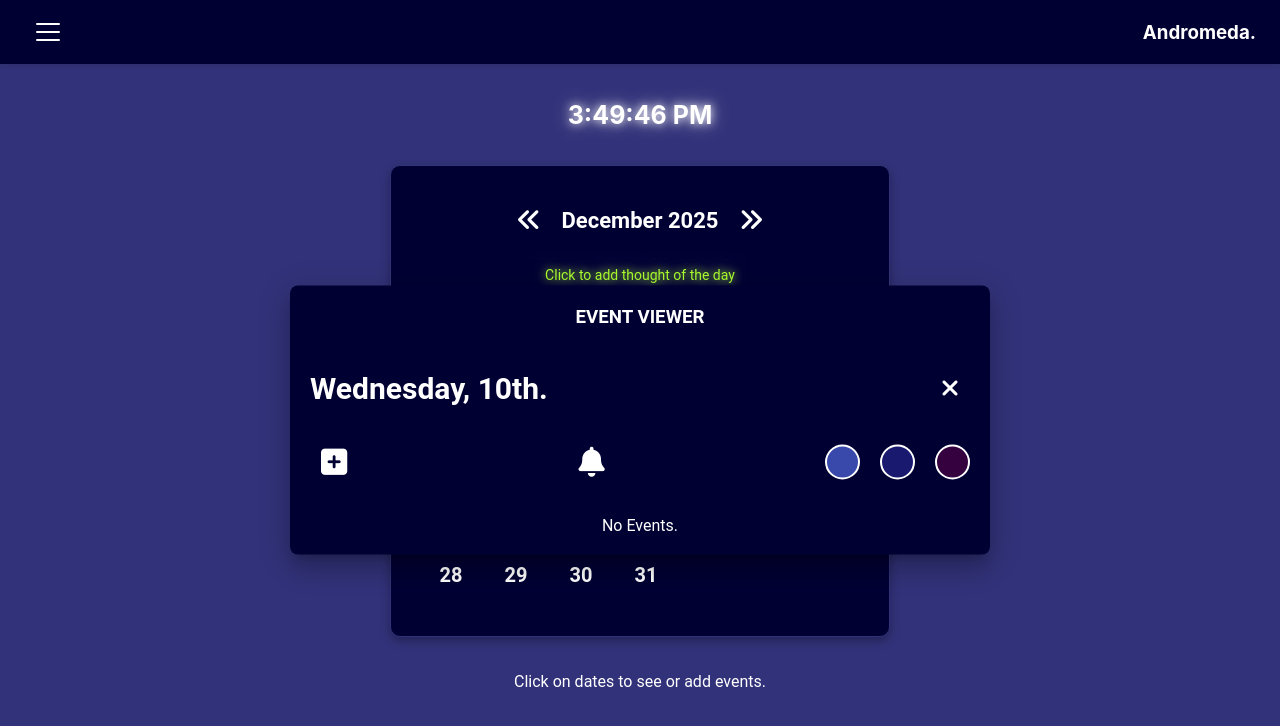
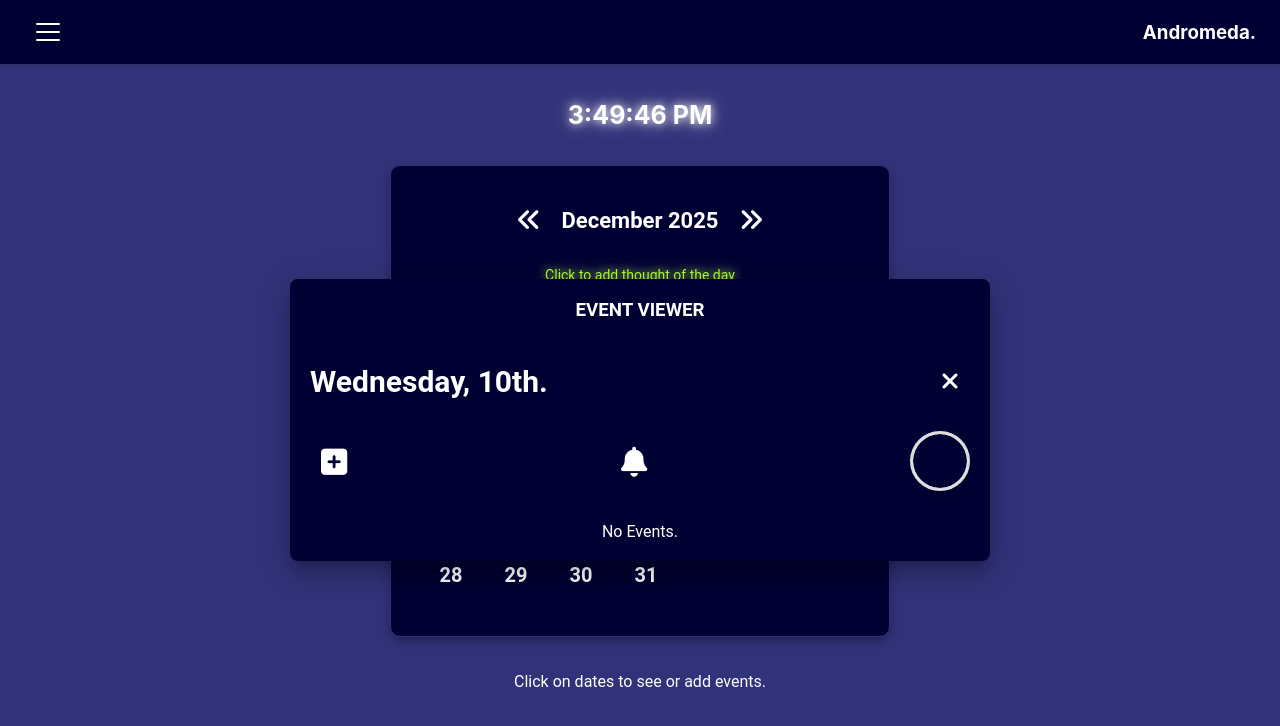
Before and after one commit to abk2191/organiser, a React (Vite) app: page /organiser/calendar in a window 1280 px wide. Both pictures are taken after a click on the element "10". Shown: the top 726 px of the page. Built offline with nearby package versions, Linux system fonts and the light colour scheme.

Commit message:
Added new features

```diff
--- a/src/Calendar.jsx
+++ b/src/Calendar.jsx
@@ -732,20 +732,15 @@ function Calendar() {
               <button className="evnt-reminder" onClick={onAddReminder}>
                 <i class="fa-solid fa-bell"></i>
               </button>
-              <div className="event-colors">
-                <div
-                  className="color-one"
-                  onClick={() => updateEventViewerBackgroundColor("#3949ab")}
-                ></div>
-
-                <div
-                  className="color-four"
-                  onClick={() => updateEventViewerBackgroundColor("#191970 ")}
-                ></div>
-                <div
-                  className="color-five"
-                  onClick={() => updateEventViewerBackgroundColor("#36013F")}
-                ></div>
+              <div>
+                <input
+                  type="color"
+                  className="color-picker"
+                  value={backgroundColor}
+                  onChange={(e) =>
+                    updateEventViewerBackgroundColor(e.target.value)
+                  }
+                />
               </div>
             </div>
 
@@ -947,14 +942,21 @@ function Calendar() {
 
     const dateKey = `${currentYear}-${currentMonth + 1}-${selectedDate}`;
 
+    // Check if there's an event for this date
+    const hasEventForDate = event.some(
+      (item) => item.dateKeys && item.dateKeys.includes(dateKey)
+    );
+
     // ✅ Instantly update UI
     setViewerBg(color);
 
-    // ✅ Update color for this specific date only
-    setDateColors((prev) => ({
-      ...prev,
-      [dateKey]: color,
-    }));
+    // ✅ ONLY update dateColors if there's an event for this date
+    if (hasEventForDate) {
+      setDateColors((prev) => ({
+        ...prev,
+        [dateKey]: color,
+      }));
+    }
   }
 
   // UPDATED: Get event color for a specific date from dateColors
@@ -1308,6 +1310,10 @@ function Calendar() {
                         }`}
                         style={{
                           color: date === todayDate ? "red" : "inherit",
+                          textShadow:
+                            date === todayDate
+                              ? "0 0 10px red, 0 0 20px rgba(255, 255, 255, 0.5)"
+                              : "none",
                           fontWeight: "bold",
                           fontSize: "20px",
                           backgroundColor: getEventColorForDate(date),
--- a/src/index.css
+++ b/src/index.css
@@ -265,6 +265,35 @@ html.dark-theme {
   color: #32327a;
   font-weight: bold;
   transition: color 0.3s ease, text-shadow 0.3s ease;
+}
+
+.color-picker {
+  -webkit-appearance: none;
+  -moz-appearance: none;
+  appearance: none;
+  width: 60px;
+  height: 60px;
+  border-radius: 50%;
+  border: 3px solid #ddd;
+  cursor: pointer;
+  padding: 0;
+  overflow: hidden;
+  box-shadow: 0 4px 8px rgba(0, 0, 0, 0.1);
+  transition: all 0.3s ease;
+}
+
+.color-picker::-webkit-color-swatch-wrapper {
+  padding: 0;
+}
+
+.color-picker::-webkit-color-swatch {
+  border: none;
+  border-radius: 50%;
+}
+
+.color-picker::-moz-color-swatch {
+  border: none;
+  border-radius: 50%;
 }
 
 /* Dark theme styles for page-text */
```
